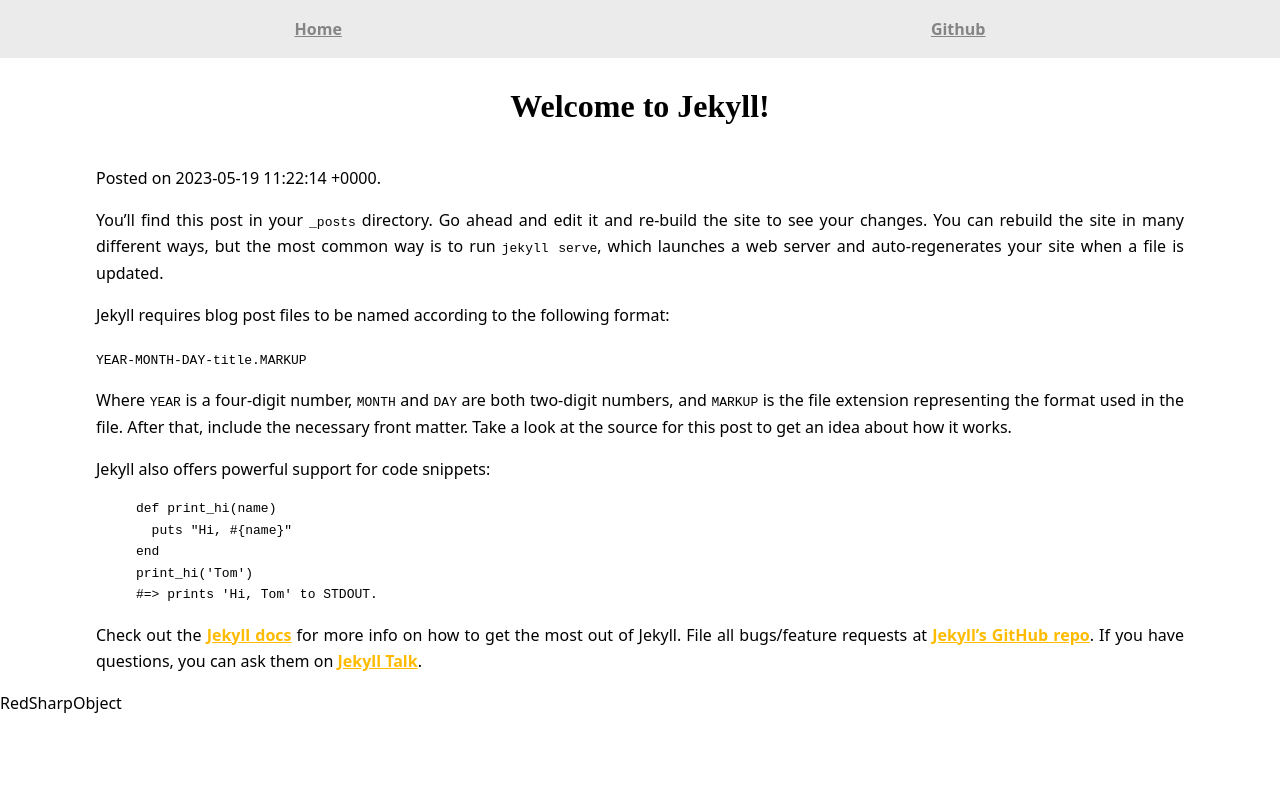
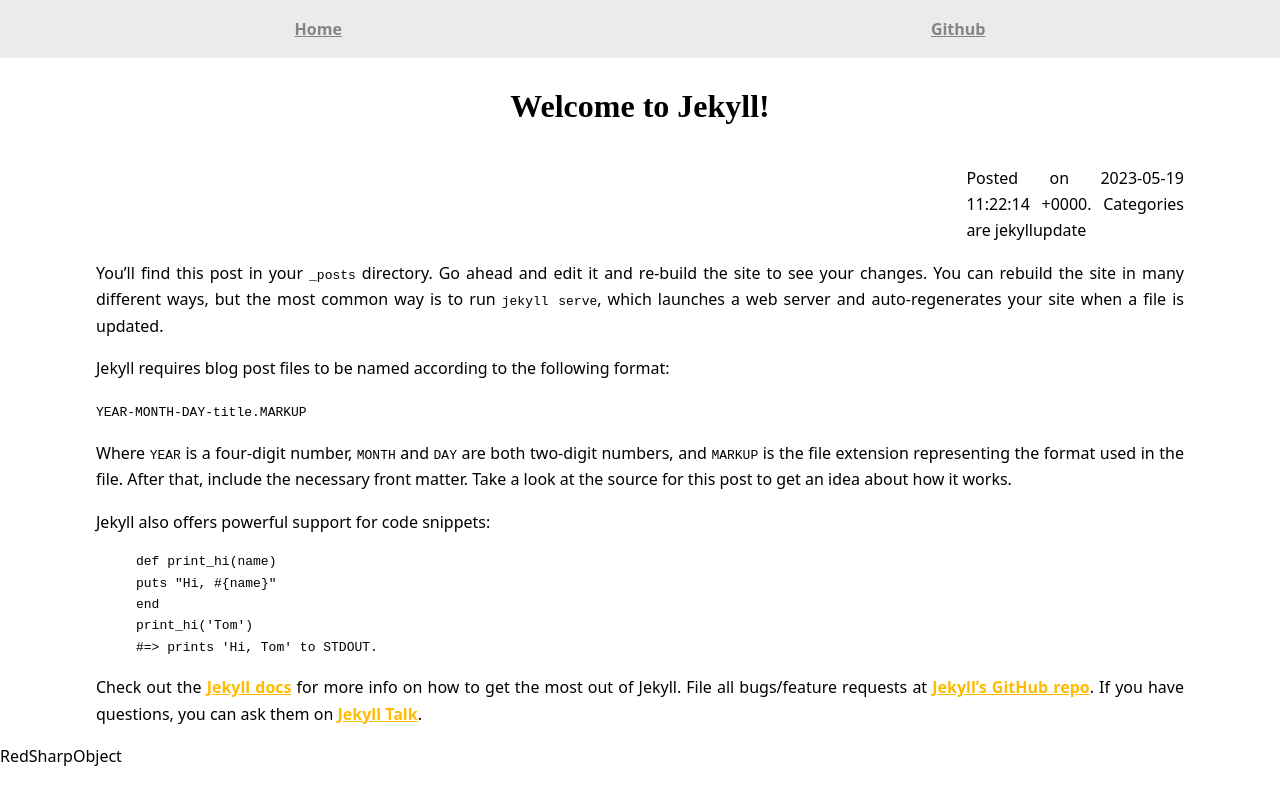
Before and after one commit to Foxelyss/Foxelyss.github.io, a Jekyll site: the page built from _posts/2023-05-19-welcome-to-jekyll.markdown, in a window 1280 px wide. Shown: the top 805 px of the page. Built offline with Jekyll 4.4.1, drawn with Linux system fonts in a browser that asks for light colours.

Commit message:
polishing

```diff
--- a/_layouts/post.html
+++ b/_layouts/post.html
@@ -14,7 +14,9 @@
 
     <content>
       <h1>{{page.title}}</h1>
-      Posted on {{page.date}}.<br />
+      <div class="postInfo">
+        Posted on {{page.date}}. Categories are {{page.categories}}
+      </div>
       {{content}}
     </content>
 
--- a/styles/basic.css
+++ b/styles/basic.css
@@ -72,3 +72,9 @@
   background-color: hsl(0, 0%, 92%);
   width: min(15rem, 20%);
 }
+
+.postInfo {
+  margin-left: 80%;
+
+  width: 20%;
+}
```
Also changed, not shown: _posts/2023-05-19-welcome-to-jekyll.markdown (+5 -4 lines).
